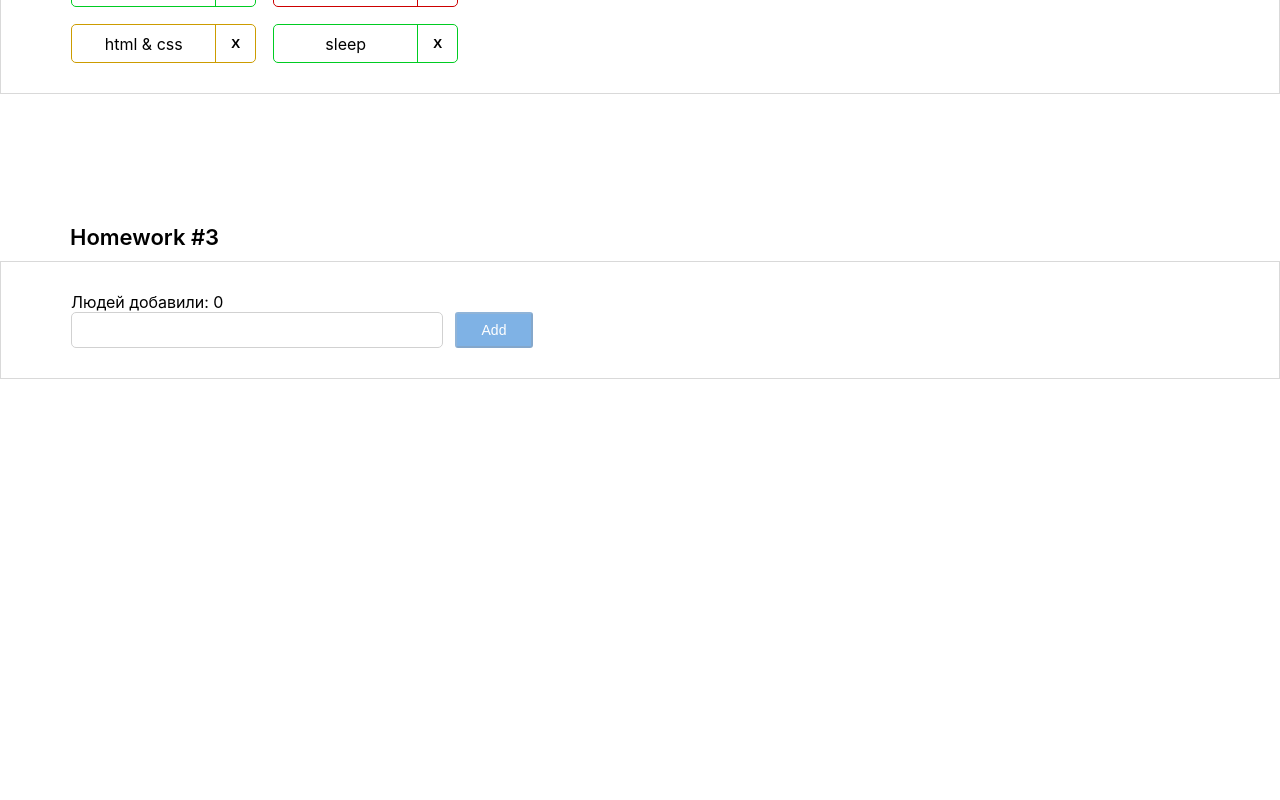
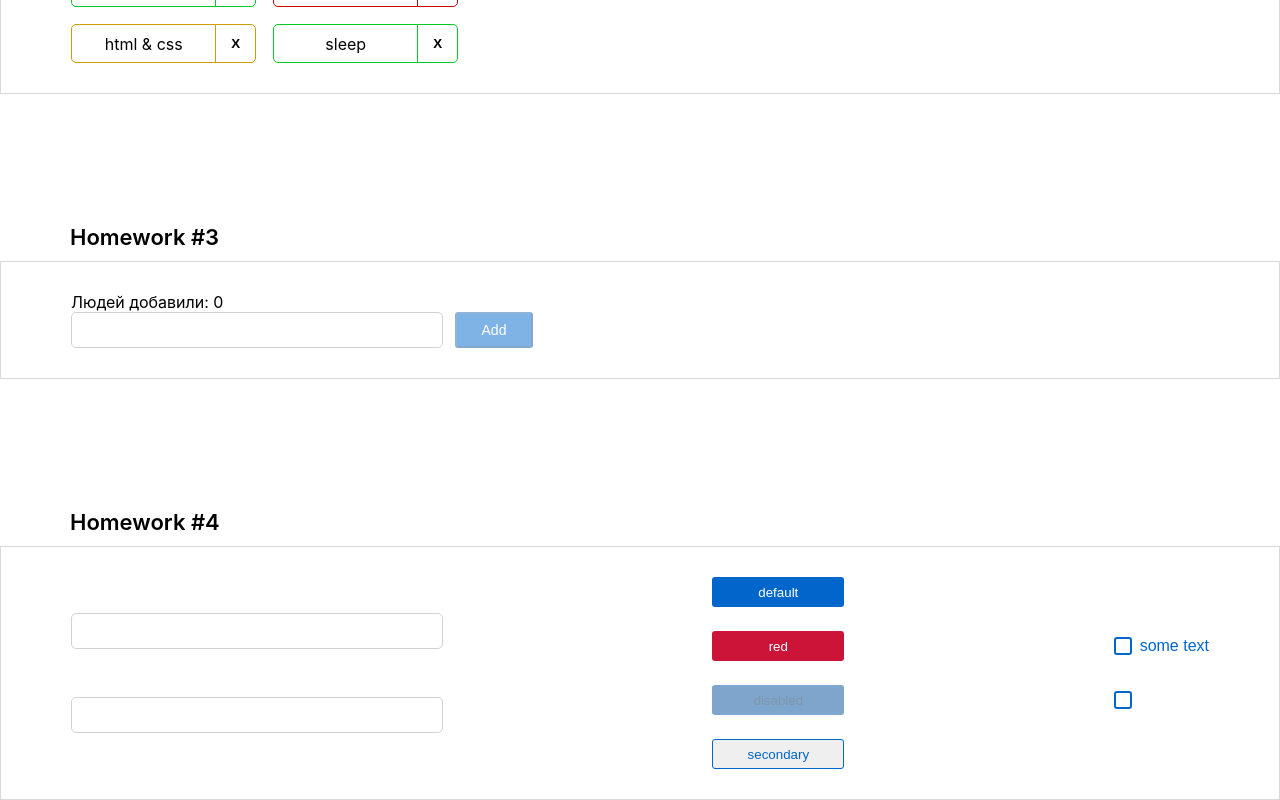
Before and after one commit to hazinega100/chat, a React (Create React App) app: page /#/ in a window 1280 px wide. Before the commit this address led to /#/pre-junior. Shown: the part 801-1601 px from the top of the page. Before the commit the page ends 1180 px from the top, so only its background shows below. Built offline with nearby package versions, Linux system fonts and the light colour scheme.

Commit message:
hw4 ready

```diff
--- a/src/s1-main/App.tsx
+++ b/src/s1-main/App.tsx
@@ -3,6 +3,7 @@ import s from './App.module.css'
 import HW1 from '../s2-homeworks/hw01/HW1'
 import HW2 from "../s2-homeworks/hw02/HW2";
 import HW3 from "../s2-homeworks/hw03/HW3";
+import HW4 from "../s2-homeworks/hw04/HW4";
 
 function App() {
     return (
@@ -11,7 +12,7 @@ function App() {
             {/*раскомментировать по ходу выполнения*/}
             <HW2/>
             <HW3/>
-            {/*<HW4/>*/}
+            <HW4/>
 
             {/*при выполнении дз 5 и более - закомментировать здесь дз 1-4, так как они есть внутри дз 5*/}
             {/*<HW5/>*/}
--- a/src/s2-homeworks/hw01/message-sender/MessageSender.module.css
+++ b/src/s2-homeworks/hw01/message-sender/MessageSender.module.css
@@ -4,7 +4,7 @@
 }
 
 .textarea {
-    width: 100%;
+    width: 80%;
     height: 40px;
     background: #F5F7FB;
     box-shadow: 0 5px 20px rgba(29, 33, 38, 0.03), 0 1px 2px rgba(29, 33, 38, 0.1);
--- a/src/s2-homeworks/hw03/Greeting.module.css
+++ b/src/s2-homeworks/hw03/Greeting.module.css
@@ -21,6 +21,7 @@
 }
 
 .input:focus {
+    outline: none;
 }
 
 .errorInput {
--- a/src/s2-homeworks/hw04/Stand.tsx
+++ b/src/s2-homeworks/hw04/Stand.tsx
@@ -63,7 +63,7 @@ const Stand = () => {
                         disabled
                     </SuperButton>
                 </div>
-                {/*задизэйбленная кнопка:*/}
+                {/*вторая кнопка:*/}
                 <div>
                     <SuperButton
                         id={'hw4-super-button-secondary'}
--- a/src/s2-homeworks/hw04/common/c1-SuperInputText/SuperInputText.module.css
+++ b/src/s2-homeworks/hw04/common/c1-SuperInputText/SuperInputText.module.css
@@ -1,20 +1,33 @@
 .input:focus {
+    outline: none;
 }
 
 .input {
+    width: 372px;
+    height: 36px;
+    border: 1px solid #D1D1D1;
+    border-radius: 5px;
 }
 
 .inputWrapper {
 }
 
 .superInput {
+    width: 372px;
+    height: 36px;
+    border: 1px solid #D1D1D1;
+    border-radius: 5px;
 }
 
 .errorInput {
+    border: 1px solid #CC1439;
+    border-radius: 5px;
 }
 
 .errorInput:focus {
+    outline: none;
 }
 
 .error {
+    color: #CC1439;;
 }
--- a/src/s2-homeworks/hw04/common/c1-SuperInputText/SuperInputText.tsx
+++ b/src/s2-homeworks/hw04/common/c1-SuperInputText/SuperInputText.tsx
@@ -19,6 +19,7 @@ type SuperInputTextPropsType = Omit<DefaultInputPropsType, 'type'> & {
     onEnter?: () => void
     error?: ReactNode
     spanClassName?: string
+    onChangeError?: (value: string) => void
 }
 
 const SuperInputText: React.FC<SuperInputTextPropsType> = (
@@ -60,7 +61,7 @@ const SuperInputText: React.FC<SuperInputTextPropsType> = (
                 id={id}
                 type={'text'}
                 onChange={onChangeCallback}
-                onKeyPress={onKeyPressCallback}
+                onKeyDown={onKeyPressCallback}
                 className={finalInputClassName}
                 {...restProps} // отдаём инпуту остальные пропсы если они есть (value например там внутри)
             />
--- a/src/s2-homeworks/hw04/common/c2-SuperButton/SuperButton.module.css
+++ b/src/s2-homeworks/hw04/common/c2-SuperButton/SuperButton.module.css
@@ -1,36 +1,65 @@
 .button {
+    width: 132px;
+    height: 30px;
+    border: none;
+    border-radius: 3px;
+    cursor: pointer;
 }
 
 .disabled {
+    background: #004D99;
+    opacity: 0.5;
+    color: #002E5C;
 }
 
 .secondary {
+    border: 1px solid #0066CC;
+    color: #0066CC;
 }
 
 .default {
+    background: #0066CC;
+    color: #FFFFFF;
 }
 
 .red {
+    background: #CC1439;
+    color: #FFFFFF;
 }
 
 .default:hover {
+    transition: background-color .3s;
+    background: #0080FF;
 }
 
 .red:hover {
+    transition: background-color .3s;
+    background: #FF1A47;
 }
 
 .secondary:hover {
+    transition: background-color .3s;
+    background: #E5F0FA;
+    border: 1px solid #0066CC;
+
 }
 
 
 .default:active {
+    transition: background-color;
+    background: #0059B3;
 }
 
 .secondary:active {
+    transition: background-color;
+    background: #C9E5FF;
 }
 
 .red:active {
+    transition: background-color;
+    background: #B31232;
 }
 
 .button:disabled {
+    opacity: 0.5;
 }
--- a/src/s2-homeworks/hw04/common/c2-SuperButton/SuperButton.tsx
+++ b/src/s2-homeworks/hw04/common/c2-SuperButton/SuperButton.tsx
@@ -18,10 +18,17 @@ const SuperButton: React.FC<SuperButtonPropsType> = (
     }
 ) => {
     const finalClassName = s.button
-        // + (disabled
-        //         ? ...
-        //         : xType === 'red'
-        //             ? ...
+        + (disabled
+            ? ' ' + s.disabled
+            : xType === 'red'
+                ? ' ' + s.red
+                : xType === 'secondary'
+                    ? ' ' + s.secondary
+                    : ' ' + s.default)
+                // + (disabled
+                // ? ...
+                // : xType === 'red'
+                //     ? ...
         + (className ? ' ' + className : '') // задачка на смешивание классов
 
     return (
--- a/src/s2-homeworks/hw04/common/c3-SuperCheckbox/SuperCheckbox.tsx
+++ b/src/s2-homeworks/hw04/common/c3-SuperCheckbox/SuperCheckbox.tsx
@@ -28,7 +28,8 @@ const SuperCheckbox: React.FC<SuperCheckboxPropsType> = (
 ) => {
     const onChangeCallback = (e: ChangeEvent<HTMLInputElement>) => {
         // задачка на написание онченджа
-
+        onChangeChecked?.(!restProps.checked)
+        onChange?.(e)
     }
 
     const finalInputClassName = s.checkbox
```
